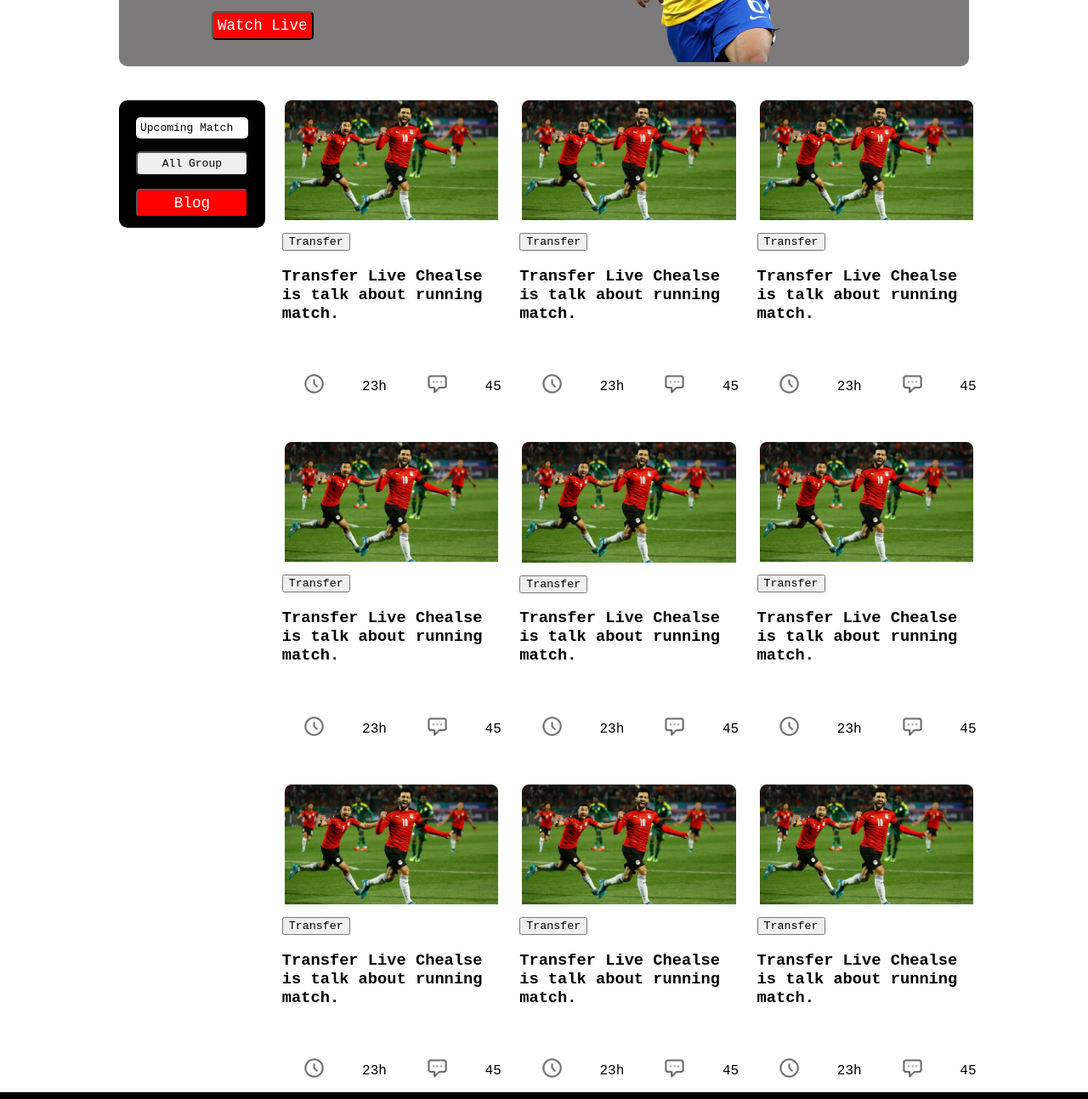
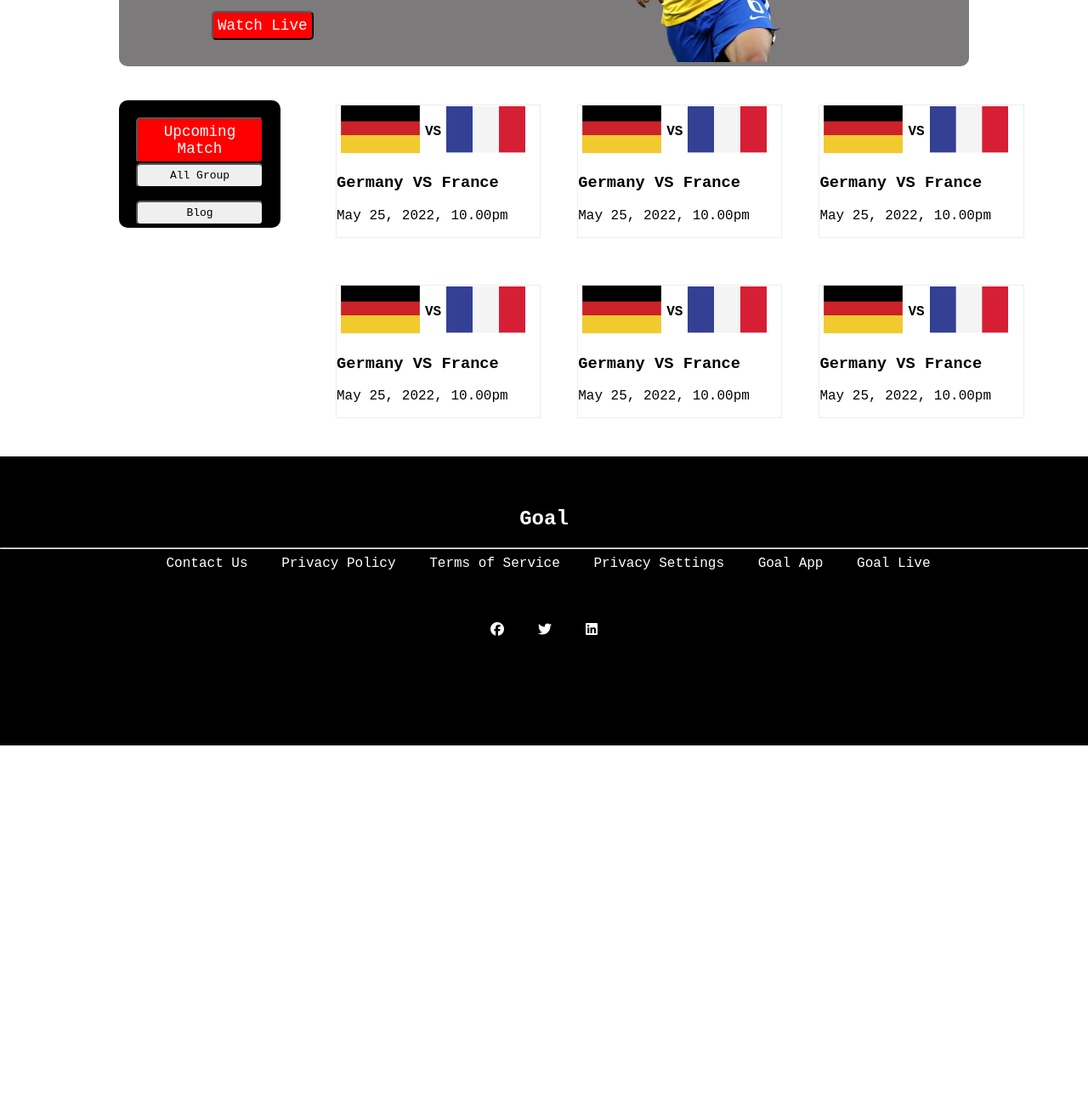
Before and after one commit to ariful-iislam/qatarworldcup, a plain HTML site: page qatarcup.html in a window 1280 px wide. Shown: the part 307-1600 px from the top of the page at 85% size. After the commit the page ends 1184 px from the top, so only its background shows below. Drawn offline with Linux system fonts and the light colour scheme.

Commit message:
first commit

```diff
--- a/qatarcup.html
+++ b/qatarcup.html
@@ -25,109 +25,88 @@
     </section>
     <section class="main-blog">
         <div class="menu-bar">
-            <a href="index.html"> Upcoming Match</a>
+            <button class="menu-btn-blog"> Upcoming Match</button>
             <button class="menu-btn">All Group</button>
-            <button class="menu-btn-blog">Blog</button>
+            <button class="menu-btn">Blog</button>
         </div>
-        <div class="container">
+        <div class="container-match">
+            <div class="match-info">
+                <div class="match">
                     <div>
-                <img src="assets/Blog Image.png" alt=""><br>
-                <button>Transfer</button>
-                <h3>Transfer Live Chealse<br> is talk about running match.</h3>
-                <div class="icon">
-                    <div><img src="assets/Time Icon.png" alt=""></div>
-                    <p>23h</p>
-                    <div><img src="assets/Chat Icon.png" alt=""></div>
-                    <p>45</p>
+                        <img src="assets/germany Flag.png" alt="">
+                    </div>
+                    <p><B>VS</B></p>
+                    <div>
+                        <img src="assets/Flag.png" alt="">
                     </div>
                 </div>
+                <h3>Germany <B>VS</B> France</h3>
+                <p>May 25, 2022, 10.00pm</p>
+            </div>
+            <div class="match-info">
+                <div class="match">
                     <div>
-                <img src="assets/Blog Image.png" alt=""><br>
-                <button>Transfer</button>
-                <h3>Transfer Live Chealse<br> is talk about running match.</h3>
-                <div class="icon">
-                    <div><img src="assets/Time Icon.png" alt=""></div>
-                    <p>23h</p>
-                    <div><img src="assets/Chat Icon.png" alt=""></div>
-                    <p>45</p>
+                        <img src="assets/germany Flag.png" alt="">
+                    </div>
+                    <p><b>VS</b></p>
+                    <div>
+                        <img src="assets/Flag.png" alt="">
                     </div>
                 </div>
+                <h3>Germany <B>VS</B> France</h3>
+                <p>May 25, 2022, 10.00pm</p>
+            </div>
+            <div class="match-info">
+                <div class="match">
                     <div>
-                <img src="assets/Blog Image.png" alt=""><br>
-                <button>Transfer</button>
-                <h3>Transfer Live Chealse <br>is talk about running match.</h3>
-                <div class="icon">
-                    <div><img src="assets/Time Icon.png" alt=""></div>
-                    <p>23h</p>
-                    <div><img src="assets/Chat Icon.png" alt=""></div>
-                    <p>45</p>
+                        <img src="assets/germany Flag.png" alt="">
+                    </div>
+                    <p><B>VS</B></p>
+                    <div>
+                        <img src="assets/Flag.png" alt="">
                     </div>
                 </div>
+                <h3>Germany <B>VS</B> France</h3>
+                <p>May 25, 2022, 10.00pm</p>
+            </div>
+            <div class="match-info">
+                <div class="match">
                     <div>
-                <img src="assets/Blog Image.png" alt=""><br>
-                <button>Transfer</button>
-                <h3>Transfer Live Chealse <br>is  talk about running match.</h3>
-                <div class="icon">
-                    <div><img src="assets/Time Icon.png" alt=""></div>
-                    <p>23h</p>
-                    <div><img src="assets/Chat Icon.png" alt=""></div>
-                    <p>45</p>
+                        <img src="assets/germany Flag.png" alt="">
+                    </div>
+                    <p><B>VS</B></p>
+                    <div>
+                        <img src="assets/Flag.png" alt="">
                     </div>
                 </div>
+                <h3>Germany <B>VS</B> France</h3>
+                <p>May 25, 2022, 10.00pm</p>
+            </div>
+            <div class="match-info">
+                <div class="match">
                     <div>
-                <img src="assets/Blog Image.png" alt=""><br>
-                <button>Transfer</button>
-                <h3>Transfer Live Chealse<br> is talk about running match.</h3>
-                <div class="icon">
-                    <div><img src="assets/Time Icon.png" alt=""></div>
-                    <p>23h</p>
-                    <div><img src="assets/Chat Icon.png" alt=""></div>
-                    <p>45</p>
+                        <img src="assets/germany Flag.png" alt="">
+                    </div>
+                    <p><B>VS</B></p>
+                    <div>
+                        <img src="assets/Flag.png" alt="">
                     </div>
                 </div>
+                <h3>Germany <B>VS</B> France</h3>
+                <p>May 25, 2022, 10.00pm</p>
+            </div>
+            <div class="match-info">
+                <div class="match">
                     <div>
-                <img src="assets/Blog Image.png" alt=""><br>
-                <button>Transfer</button>
-                <h3>Transfer Live Chealse<br> is talk about running match.</h3>
-                <div class="icon">
-                    <div><img src="assets/Time Icon.png" alt=""></div>
-                    <p>23h</p>
-                    <div><img src="assets/Chat Icon.png" alt=""></div>
-                    <p>45</p>
+                        <img src="assets/germany Flag.png" alt="">
+                    </div>
+                    <p><B>VS</B></p>
+                    <div>
+                        <img src="assets/Flag.png" alt="">
                     </div>
                 </div>
-            <div>
-                <img src="assets/Blog Image.png" alt=""><br>
-                <button>Transfer</button>
-                <h3>Transfer Live Chealse<br> is talk about running match.</h3>
-                <div class="icon">
-                    <div><img src="assets/Time Icon.png" alt=""></div>
-                    <p>23h</p>
-                    <div><img src="assets/Chat Icon.png" alt=""></div>
-                    <p>45</p>
-                </div>
-            </div>
-            <div>
-                <img src="assets/Blog Image.png" alt=""><br>
-                <button>Transfer</button>
-                <h3>Transfer Live Chealse<br> is talk about running match.</h3>
-                <div class="icon">
-                    <div><img src="assets/Time Icon.png" alt=""></div>
-                    <p>23h</p>
-                    <div><img src="assets/Chat Icon.png" alt=""></div>
-                    <p>45</p>
-                </div>
-            </div>
-            <div>
-                <img src="assets/Blog Image.png" alt=""><br>
-                <button>Transfer</button>
-                <h3>Transfer Live Chealse <br>is talk about running match.</h3>
-                <div class="icon">
-                    <div><img src="assets/Time Icon.png" alt=""></div>
-                    <p>23h</p>
-                    <div><img src="assets/Chat Icon.png" alt=""></div>
-                    <p>45</p>
-                </div>
+                <h3>Germany <B>VS</B> France</h3>
+                <p>May 25, 2022, 10.00pm</p>
             </div>
         </div>
     </section>
```
Also changed, not shown: index.html (+83 -62 lines), qatarworld.html (deleted, +0 -121 lines). Lines whose indentation alone changed are shown as unchanged.
